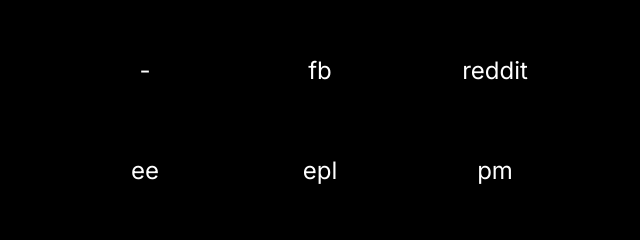
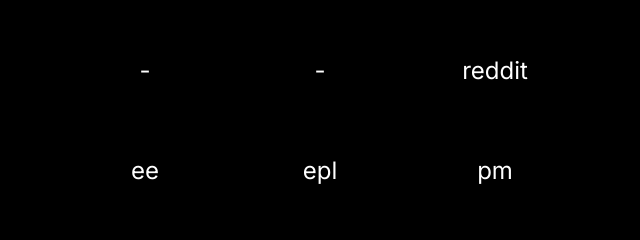
Before and after one commit to laurilyysi/newtab, a plain HTML site: page index.html in a window 1280 px wide. Shown: the part 180-420 px from the top of the page, 145-785 px from the left. Drawn offline with Linux system fonts and the light colour scheme.

Commit message:
remove fb

```diff
--- a/index.html
+++ b/index.html
@@ -55,7 +55,7 @@
     <div id="links">
       <a href="https://www.youtube.com" id="yt">yt</a>
       <a href="#" id="a">-</a>
-      <a href="https://www.facebook.com" id="fb">fb</a>
+      <a href="#" id="b">-</a>
       <a href="https://www.reddit.com" id="reddit">reddit</a>
       <a href="https://www.instagram.com" id="ig">ig</a>
       <a href="https://www.last.fm/user/tisaey" id="lastfm">lastfm</a>
```
